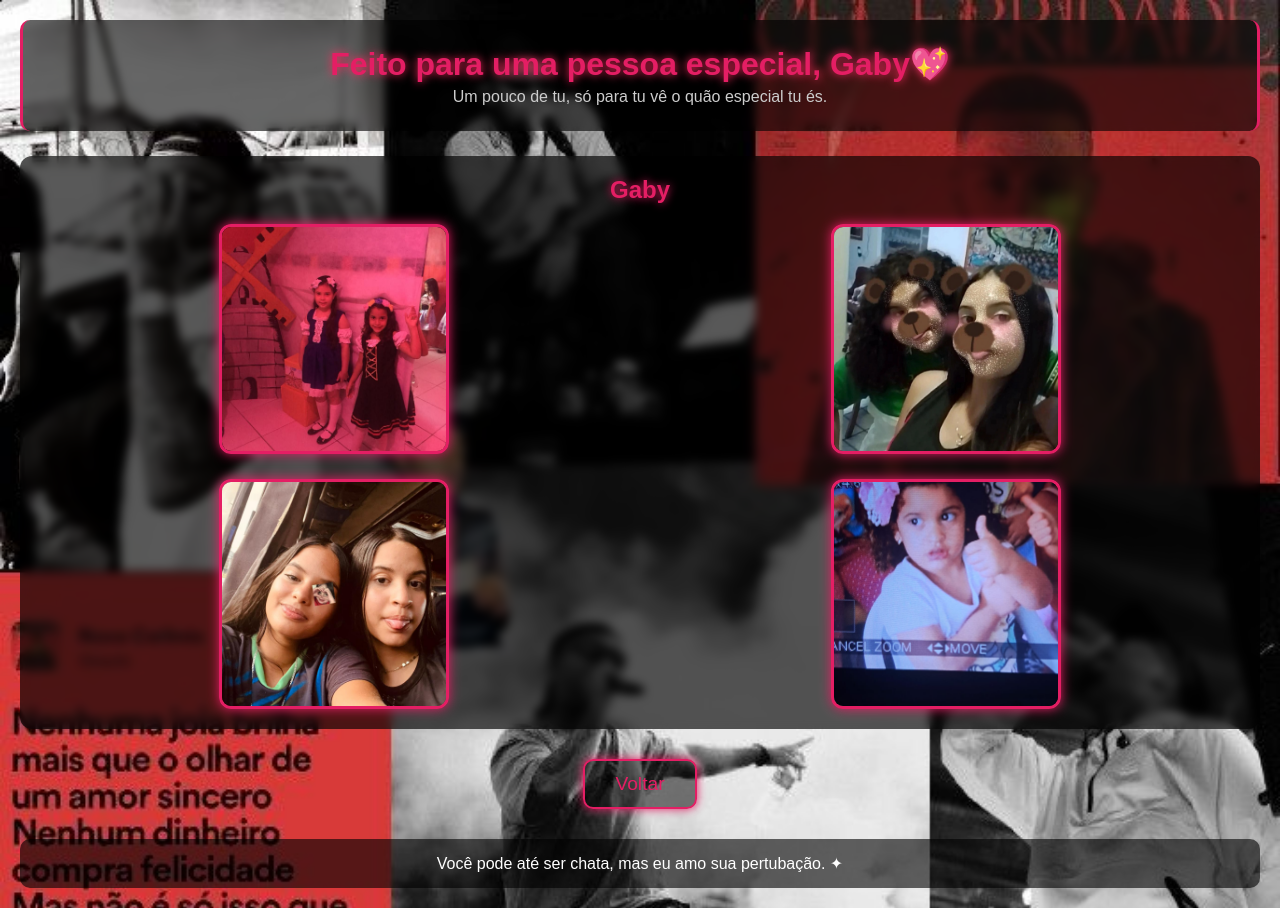
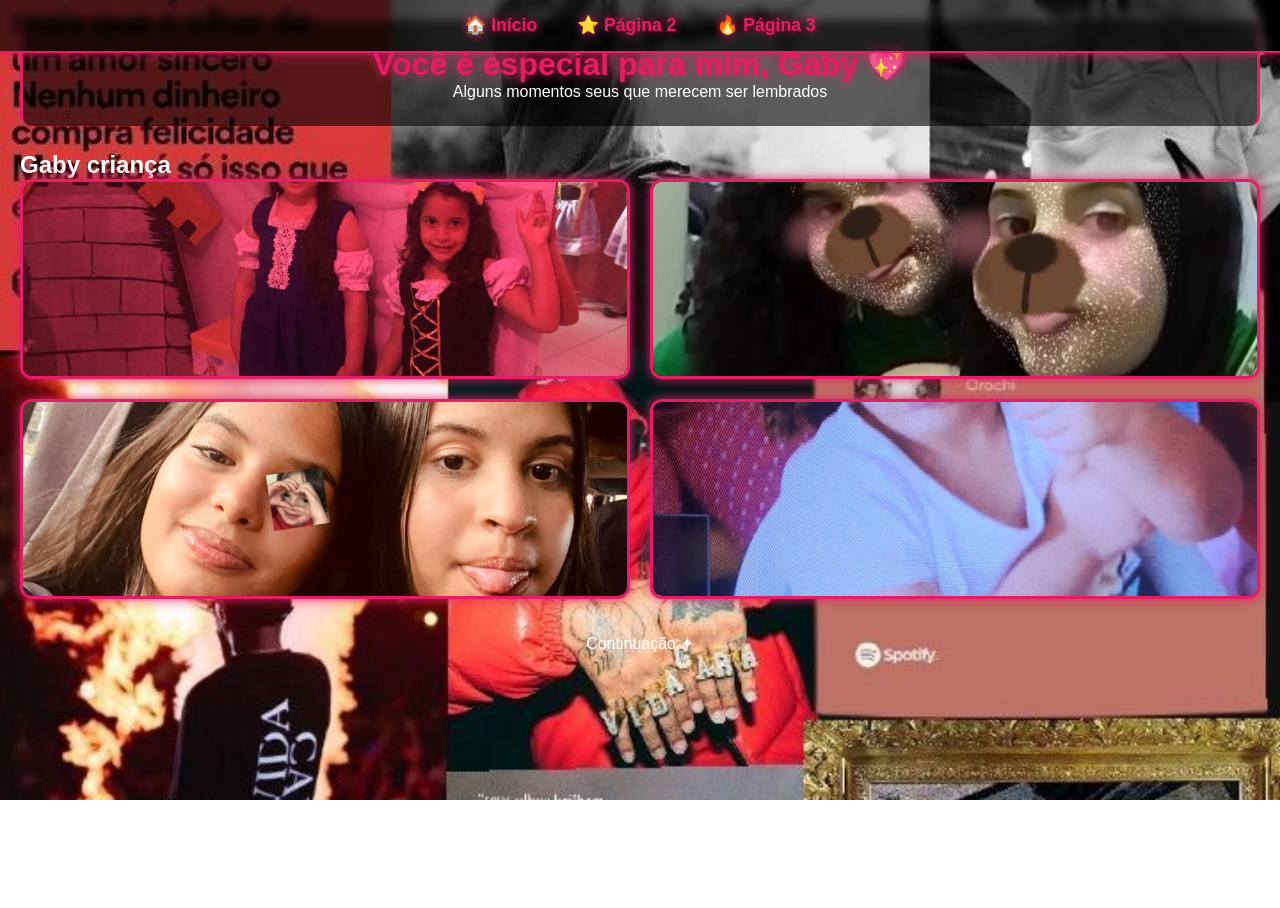
Before and after one commit to dans083/Gaby-site, a plain HTML site: page especial.html in a window 1280 px wide. After the commit the page ends 800 px from the top, so only its background shows below. Drawn offline with Linux system fonts and the light colour scheme.

Commit message:
Mudei tudo

```diff
--- a/especial.html
+++ b/especial.html
@@ -6,34 +6,32 @@
     <title>Você é especial para mim</title>
     <link rel="stylesheet" href="gabys.css">
 </head>
-
 <body class="bg-orochi">
 
+<nav class="menu-orochi">
+    <a href="index.html">🏠 Início</a>
+    <a href="especial.html">⭐ Página 2</a>
+    <a href="gaby2.html">🔥 Página 3</a>
+</nav>
+
 <header class="header-orochi">
-    <h1> Feito para uma pessoa especial, Gaby💖</h1>
-    <p> Um pouco de tu, só para tu vê o quão especial tu és.</p>
+    <h1>Você é especial para mim, Gaby 💖</h1>
+    <p>Alguns momentos seus que merecem ser lembrados</p>
 </header>
 
 <section class="fotos-infancia">
+    <h2>Gaby criança</h2>
 
-    <h2 style="text-align:center; color:#e41e64; margin-bottom:15px; text-shadow:0 0 8px #e41e64;">
-        Gaby
-    </h2>
-
-    <div class="grid-fotos-orochi">
-        <img src="gabys1.jpg" alt="Gaby criança 1">
-        <img src="gabys2.jpg" alt="Gaby criança 2">
-        <img src="gabys3.jpg" alt="Gaby criança 3">
-        <img src="gabys4.jpg" alt="Gaby criança 4">
+    <div class="grid-fotos">
+        <img src="gabys1.jpg" alt="Gaby 1">
+        <img src="gabys2.jpg" alt="Gaby 2">
+        <img src="gabys3.jpg" alt="Gaby 3">
+        <img src="gabys4.jpg" alt="Gaby 4">
     </div>
 </section>
 
-<div class="btn-container">
-    <a href="gabys.html" class="btn-especial">Voltar</a>
-</div>
-
 <footer class="footer-orochi">
-    <p> Você pode até ser chata, mas eu amo sua pertubação. ✦</p>
+    Continuação ✦
 </footer>
 
 </body>
--- a/gabys.css
+++ b/gabys.css
@@ -1,63 +1,78 @@
-/* RESET */
+/* Reset */
 * {
     margin: 0;
     padding: 0;
     box-sizing: border-box;
-    font-family: "Arial", sans-serif;
+    font-family: Arial, sans-serif;
 }
 
-/* --- FUNDO (MESMO PARA AS 2 PÁGINAS) --- */
-body {
-    background-image: url('fundo.jpg'); /* fundo único */
+/* Fundo Orochi */
+.bg-orochi {
+    background-image: url('fundo.jpg');
     background-repeat: no-repeat;
     background-position: center center;
     background-size: cover;
-    background-attachment: fixed; /* fundo parado */
+    background-attachment: fixed;
     color: #fff;
     padding: 20px;
 }
 
+body {
+    padding-top: 90px; /* evita cobertura da navbar */
+}
 
+/* Menu fixo */
+.menu-orochi {
+    position: fixed;
+    top: 0;
+    left: 0;
+    width: 100%;
+    background: rgba(0, 0, 0, 0.65);
+    padding: 15px 0;
+    display: flex;
+    justify-content: center;
+    gap: 40px;
+    backdrop-filter: blur(4px);
+    border-bottom: 2px solid #e41e64;
+    box-shadow: 0 0 12px #e41e64;
+    z-index: 999;
+}
 
-/* ==================== */
-/*      PÁGINA 1        */
-/* ==================== */
+.menu-orochi a {
+    color: #e41e64;
+    text-decoration: none;
+    font-size: 1.1rem;
+    font-weight: bold;
+    text-shadow: 0 0 8px #e41e64;
+    transition: 0.3s ease;
+}
+
+.menu-orochi a:hover {
+    color: #ff4d88;
+    transform: scale(1.08);
+}
 
 /* Cabeçalho */
-header {
+.header-orochi {
     text-align: center;
     padding: 25px;
-    background: rgba(0, 0, 0, 0.75);
-    border-radius: 12px;
-    margin-bottom: 20px;
-    backdrop-filter: blur(4px);
+    background: rgba(0, 0, 0, 0.6);
+    border-left: 3px solid #e41e64;
+    border-right: 3px solid #e41e64;
+    border-radius: 10px;
+    margin-bottom: 25px;
 }
 
-header h1 {
-    font-size: 2.4rem;
-    color: #ff2b5f;
-    text-shadow: 0 0 10px #ff2b5f;
+.header-orochi h1 {
+    color: #e41e64;
+    text-shadow: 0 0 10px #e41e64;
 }
 
-header p {
-    color: #e8e8e8;
-}
-
-/* Sessões */
-section {
-    background: rgba(0, 0, 0, 0.65);
-    padding: 20px;
-    border-radius: 12px;
-    margin: 20px 0;
-    backdrop-filter: blur(5px);
-}
-
-/* Fotos lado a lado (página 1) */
+/* Fotos lado a lado */
 .lado-a-lado {
     display: flex;
     justify-content: center;
     gap: 20px;
-    margin-bottom: 15px;
 }
 
 .foto {
@@ -65,36 +80,20 @@ section {
     height: 120px;
     object-fit: cover;
     border-radius: 12px;
-    border: 2px solid #ff2b5f;
-    box-shadow: 0 0 10px #ff2b5f;
+    border: 2px solid #e41e64;
+    box-shadow: 0 0 10px #e41e64;
 }
 
-/* Letra da música */
-.musica h2 {
-    text-align: center;
-    color: #ff2b5f;
-    margin-bottom: 15px;
-    text-shadow: 0 0 6px #ff2b5f;
-}
-
+/* Letra */
 .caixa-letra {
     background: rgba(0, 0, 0, 0.45);
     padding: 20px;
     border-radius: 10px;
-    border-left: 3px solid #ff2b5f;
-    border-right: 3px solid #ff2b5f;
+    border-left: 3px solid #e41e64;
+    border-right: 3px solid #e41e64;
 }
 
-/* Rodapé */
-footer {
-    text-align: center;
-    padding: 15px;
-    margin-top: 20px;
-    background: rgba(0, 0, 0, 0.6);
-    border-radius: 10px;
-}
-
-/* Botão principal */
+/* Botões */
 .btn-container {
     text-align: center;
     margin-top: 30px;
@@ -115,68 +114,54 @@ footer {
 
 .btn-especial:hover {
     background: rgba(255, 0, 100, 0.2);
-    box-shadow: 0 0 15px #e41e64;
     transform: scale(1.05);
 }
 
-
-
-/* ==================== */
-/*      PÁGINA 2        */
-/* ==================== */
-
-/* Fundo mantém o mesmo */
-/* bg-orochi agora só mantém organização */
-.bg-orochi { }
-
-/* Cabeçalho da página 2 */
-.header-orochi {
-    text-align: center;
-    padding: 25px;
-    background: rgba(0, 0, 0, 0.6);
-    border-left: 3px solid #e41e64;
-    border-right: 3px solid #e41e64;
-    border-radius: 10px;
-    margin-bottom: 25px;
+/* Página 2 – grid */
+.grid-fotos {
+    display: grid;
+    grid-template-columns: repeat(2, 1fr);
+    gap: 20px;
 }
 
-.header-orochi h1 {
-    font-size: 2rem;
-    color: #e41e64;
-}
-
-.header-orochi p {
-    color: #ccc;
-    margin-top: 5px;
-}
-
-/* Grade de fotos 2x2 */
-.grid-fotos-orochi {
-    margin-top: 20px;
-    display: grid;
-    grid-template-columns: repeat(2, 1fr);
-    gap: 25px;
-    justify-items: center;
-}
-
-.grid-fotos-orochi img {
+.grid-fotos img {
     width: 100%;
-    max-width: 230px;
-    height: 230px;
+    height: 200px;
     object-fit: cover;
     border-radius: 12px;
     border: 3px solid #e41e64;
     box-shadow: 0 0 12px #e41e64;
-    transition: transform 0.3s, box-shadow 0.3s;
 }
 
-.grid-fotos-orochi img:hover {
-    transform: scale(1.08);
-    box-shadow: 0 0 18px #ff2b7c;
+/* Página 3 */
+.duas-fotos {
+    display: flex;
+    justify-content: center;
+    gap: 25px;
+    flex-wrap: wrap;
 }
 
-/* Rodapé da segunda página */
+.foto-box img {
+    width: 230px;
+    height: 240px;
+    object-fit: cover;
+    border-radius: 12px;
+    border: 3px solid #e41e64;
+    box-shadow: 0 0 12px #e41e64;
+}
+
+.texto-foto {
+    margin-top: 12px;
+    background: rgba(0,0,0,0.55);
+    padding: 10px;
+    border-radius: 8px;
+    border-left: 3px solid #e41e64;
+    border-right: 3px solid #e41e64;
+}
+
+/* Rodapé */
 .footer-orochi {
     text-align: center;
-    margin-top: 30px;
+    padding: 15px;
+    margin-top: 20px;
 }
```
Also changed, not shown: Index.html (+15 -49 lines), gaby2.html (added, +45 -0 lines), dan&gaby.jpg (added), dan&gaby2.jpg (added).
